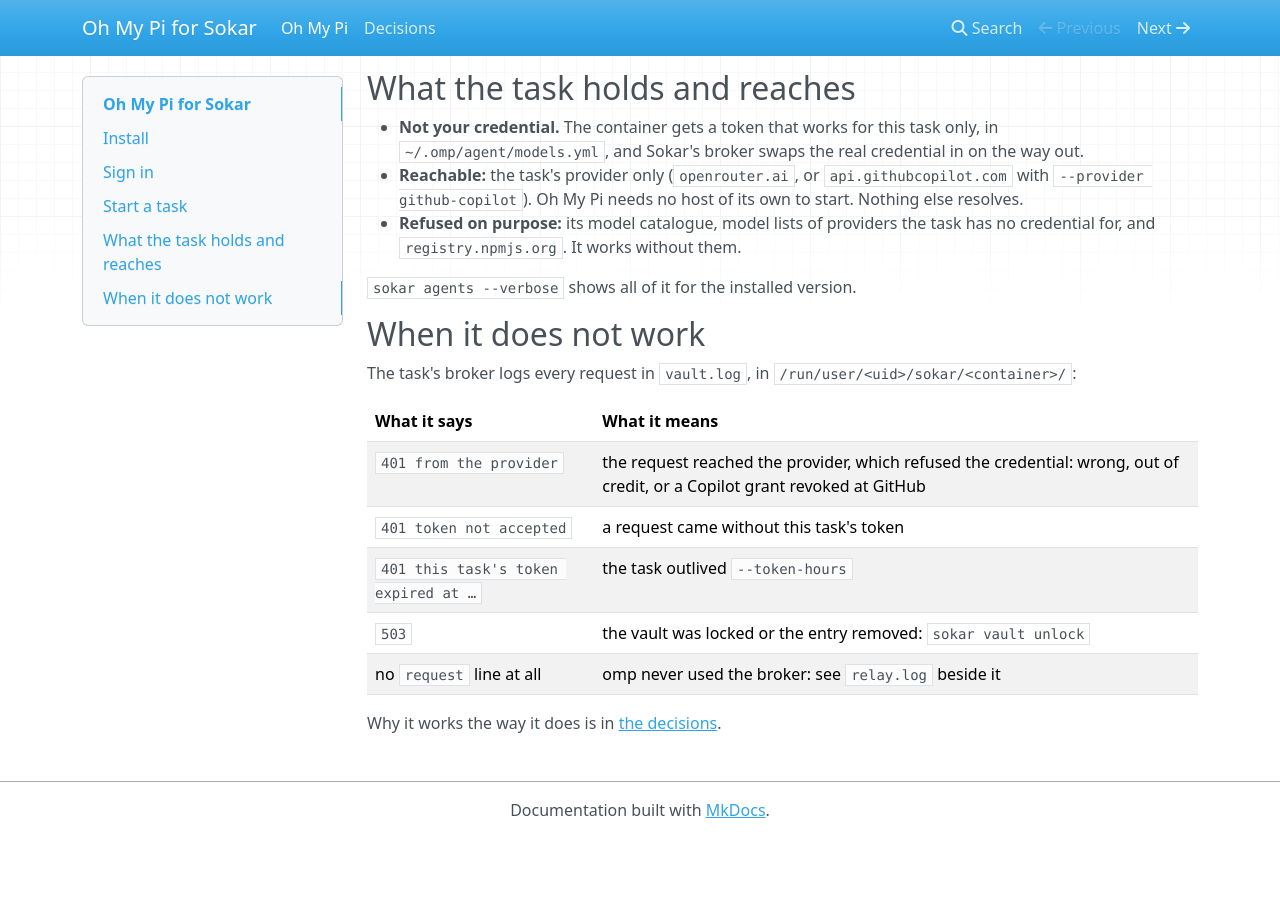
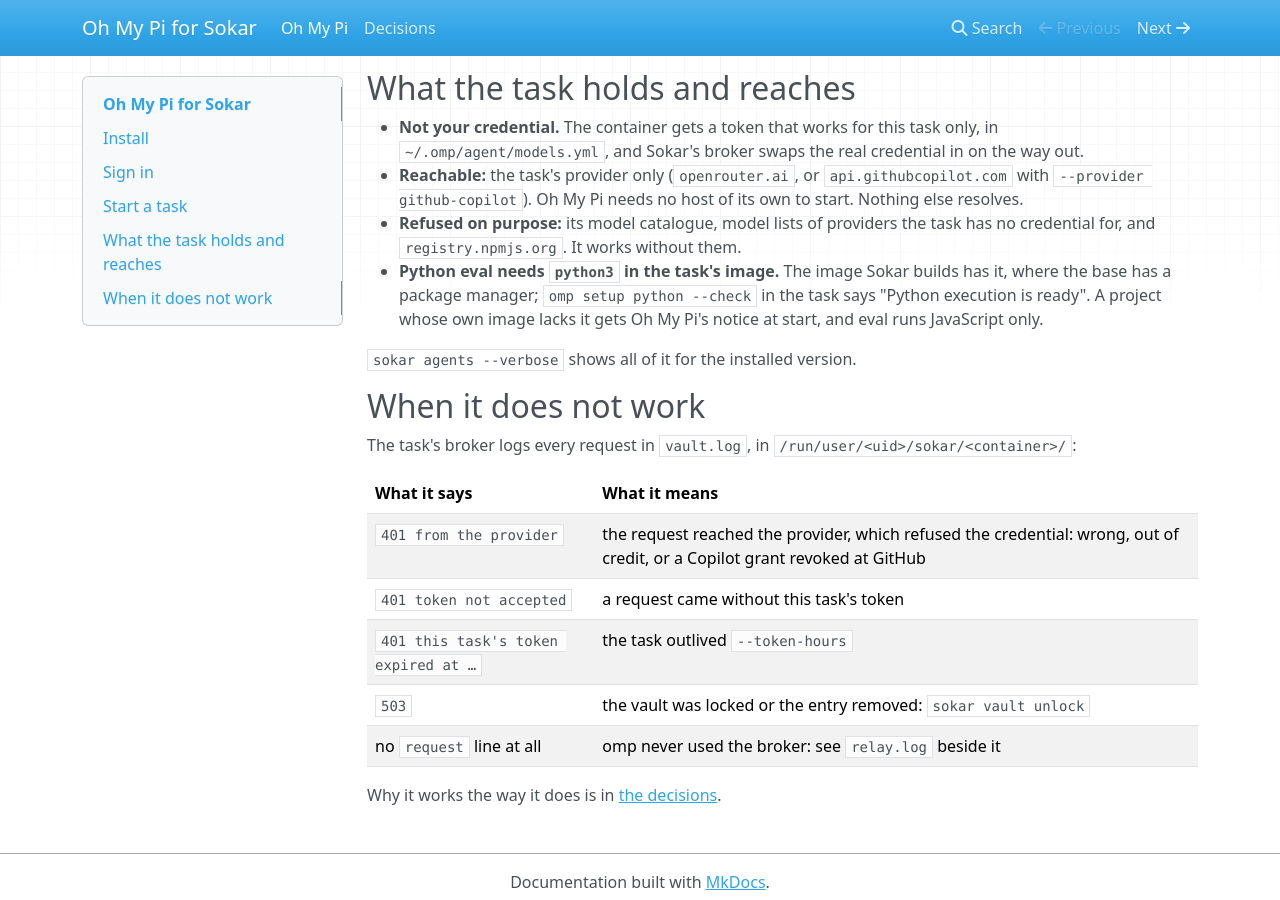
Before and after one commit to sokar-ai/sokar-omp, an MkDocs documentation site: the page built from doc/index.md, in a window 1280 px wide and 900 px high, scrolled down 899 px. Built offline with MkDocs 1.6.1, drawn with Linux system fonts in a browser that asks for light colours; nearby versions of some CDN libraries; before the commit the page ends 1737 px from its top, so only the background shows below that.

Commit message:
Say that Oh My Pi's Python eval needs python3 in the task's image, which the image Sokar builds has

```diff
--- a/doc/index.md
+++ b/doc/index.md
@@ -58,6 +58,9 @@ work goes; `sokar project default list` shows the name `-r` takes. Started insid
   `--provider github-copilot`). Oh My Pi needs no host of its own to start. Nothing else resolves.
 - **Refused on purpose:** its model catalogue, model lists of providers the task has no credential
   for, and `registry.npmjs.org`. It works without them.
+- **Python eval needs `python3` in the task's image.** The image Sokar builds has it, where the base
+  has a package manager; `omp setup python --check` in the task says "Python execution is ready". A
+  project whose own image lacks it gets Oh My Pi's notice at start, and eval runs JavaScript only.
 
 `sokar agents --verbose` shows all of it for the installed version.
 
```
